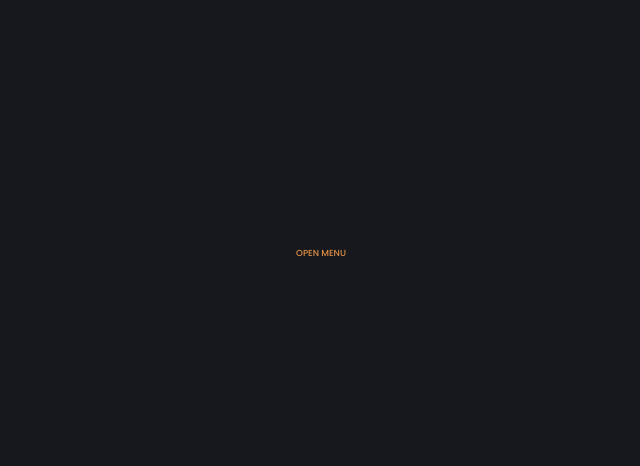
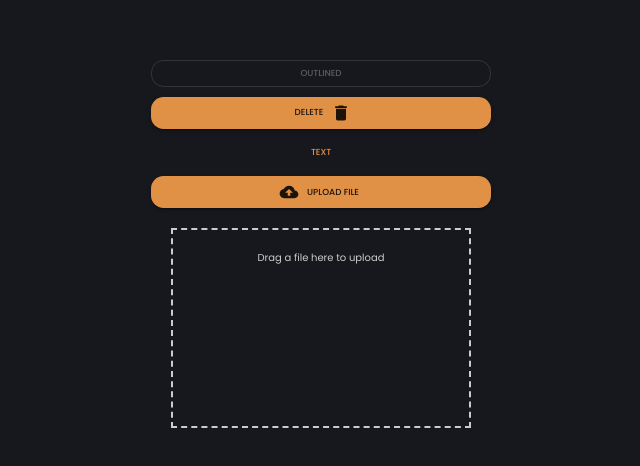
Before and after one commit to Tahir1072a/MaterialUI_Examples, a React (Vite) app: page / in a window 1280 px wide. Shown: the part 146-612 px from the top of the page, without its empty margins (319-959 px from the left). Built offline with nearby package versions, Linux system fonts and the light colour scheme.

Commit message:
Added ButtonFeatures
Uploading file, drag and drop, MUI buttons

```diff
--- a/package.json
+++ b/package.json
@@ -12,13 +12,13 @@
   "dependencies": {
     "@emotion/react": "^11.11.4",
     "@emotion/styled": "^11.11.5",
+    "@mui/material": "^5.16.0",
     "react": "^18.3.1",
     "react-dom": "^18.3.1",
     "react-hook-form": "^7.52.1",
     "react-icons": "^5.2.1"
   },
   "devDependencies": {
-    "@mui/material": "^5.15.17",
     "@mui/styled-engine-sc": "^6.0.0-alpha.18",
     "@mui/x-charts": "^7.8.0",
     "@types/react": "^18.3.3",
--- a/src/App.jsx
+++ b/src/App.jsx
@@ -4,6 +4,7 @@ import { Button, styled } from "@mui/material";
 import Trade from "./ExperimentalMajorComponents/Trade/Trade.jsx";
 import BasicMenu from "./Components/OpenedMenus/BasicMenu.jsx";
 import CustomMenu from "./Components/OpenedMenus/CustomMenu.jsx";
+import ButtonFeatures from "./Components/Buttons/ButtonFeatures.jsx";
 
 const Main = styled("main")(({ theme }) => ({
   display: "flex",
@@ -19,19 +20,7 @@ const Main = styled("main")(({ theme }) => ({
 function App() {
   return (
     <Main>
-      <CustomMenu
-        renderButton={({ ref, onMouseEnter, onMouseLeave }) => (
-          <Button
-            ref={ref}
-            onMouseEnter={onMouseEnter}
-            onMouseLeave={onMouseLeave}
-          >
-            Open Menu
-          </Button>
-        )}
-      >
-        <p>Deneme</p>
-      </CustomMenu>
+      <ButtonFeatures />
     </Main>
   );
 }
--- /dev/null
+++ b/src/Components/Buttons/ButtonFeatures.jsx
@@ -0,0 +1,106 @@
+import { Button, Stack, styled } from "@mui/material";
+import theme from "../../Styles/theme.js";
+import { MdDelete } from "react-icons/md";
+import { IoMdCloudUpload } from "react-icons/io";
+import { useState } from "react";
+
+const VisuallyHiddenInput = styled("input")({
+  // Bileşeni köşeleri 0 pixel boyutunda bir diktörgen şeklinde kırpmaya yarar. Artık bu özellik önerilmez ama bileşeni gizlemek için kullanılabilir.
+  clip: "rect(0,0,0,0)",
+  // Clip path'de gizleme ile ilgili bir ayardır. Tam gizlensin diye iki ayar birden kullanılmış olabilir. Biri çalışmaz ise öteki çalışsın.
+  // Inset özelliği ilgili bileşenin görüntüsünü içe doğru kırpar... %10 görüntünün %10 olarak içe katlanması gibi düşünülebilir. %50 içe katlanırsa bileşen görünmez olur.
+  clipPath: "inset(50%)",
+  height: 1,
+  // overflow: "hidden",
+  // Button bileşeninde position=relative olmalı. Bu sayede içinde konumlanabiliyor.
+  position: "absolute",
+  bottom: 0,
+  left: 0,
+  // Bu, içerikteki metnin hiçbir yerde satır atlamamasını, yani tek bir uzun satır olarak kalmasını sağlar.
+  whiteSpace: "nowrap",
+  width: 1,
+});
+
+export default function ButtonFeatures() {
+  const [file, setFile] = useState(null);
+  // const [loading, setLoading] = useState(false);
+
+  // Bu fonksiyon kullanılarak dosya seçme işlemi yönetilebilir.
+  function handleFileChange(e) {
+    const selectedFile = e.target.files[0];
+    if (selectedFile) {
+      setFile(selectedFile);
+      console.log(selectedFile);
+      console.log(`Seçilen dosya: ${selectedFile.name}`);
+    }
+  }
+
+  // Sürükle bırak yöntemi ile dosyaları almak için bu yöntem uygulanabilir.
+  function handleDrop(e) {
+    e.preventDefault();
+    event.stopPropagation();
+    const selectedFile = e.dataTransfer.files[0];
+    if (selectedFile) {
+      setFile(selectedFile);
+      console.log(selectedFile);
+      console.log(`Seçilen dosya: ${selectedFile.name}`);
+    }
+  }
+
+  const handleDragOver = (event) => {
+    event.preventDefault(); // Bu satır olmazsa tarayıcı dosyayı açmaya çalışır.
+    event.stopPropagation(); // Event'in üst elementlere yayılmasını engeller.
+  };
+
+  return (
+    <Stack spacing={theme.spacing(4)}>
+      <Button variant={"outlined"} disabled>
+        Outlined
+      </Button>
+      <Button variant={"contained"} endIcon={<MdDelete />}>
+        Delete
+      </Button>
+      {/*Buttonlar bir linkede yönlendirebilirler.*/}
+      <Button variant={"text"} href={"#"}>
+        Text
+      </Button>
+      {/*Burada kısaca gösterimi yapılacaktır. Daha sonra ayrı bir bileşen altında incelenecek. Şu anda bir bug var. Kullanılamıyor.*/}
+      {/*<LoadingButton*/}
+      {/*  size={"small"}*/}
+      {/*  loading={loading}*/}
+      {/*  loadingPosition={"end"}*/}
+      {/*  // loadingIndicator={"Custom Indicator..."}*/}
+      {/*  onClick={() => setLoading(true)}*/}
+      {/*  variant={"Outlined"}*/}
+      {/*>*/}
+      {/*  Loading Button*/}
+      {/*</LoadingButton>*/}
+      <Button
+        variant={"contained"}
+        component={"label"}
+        tabIndex={-1}
+        startIcon={<IoMdCloudUpload />}
+      >
+        Upload File
+        {/*Seçilen dosyalara event.target.files'dan erişileblir. Value özelliği güvenlik sebebi ile type="file" inputlarından kaldırılmıştır.*/}
+        <VisuallyHiddenInput type="file" onChange={handleFileChange} />
+      </Button>
+      {/*Bu yöntem ile illaki bir input elemanı kullanma gereksinimi ortadan kalkmış olur.*/}
+      <div
+        onDragOver={handleDragOver}
+        onDrop={handleDrop}
+        style={{
+          border: "2px dashed #ccc",
+          padding: "20px",
+          width: "300px",
+          height: "200px",
+          color: "#ccc",
+          textAlign: "center",
+          margin: "20px",
+        }}
+      >
+        {file ? `File: ${file.name}` : "Drag a file here to upload"}
+      </div>
+    </Stack>
+  );
+}
```
Also changed, not shown: src/ExperimentalMajorComponents/Trade/TradeOptions.jsx (+15 -2 lines), 1 other file (tests, documents, lock files or other folders).
